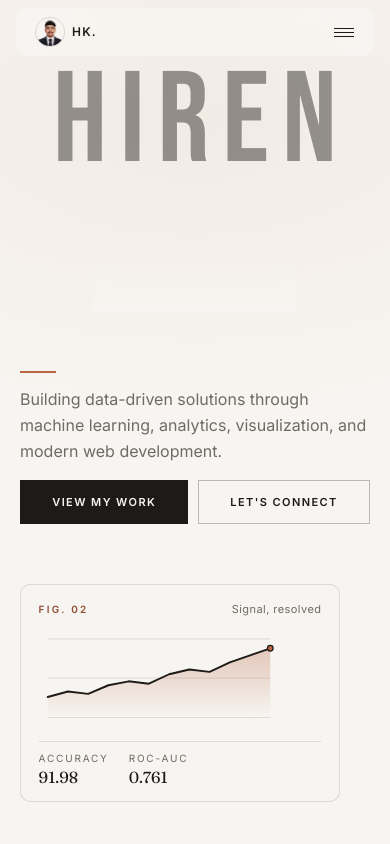
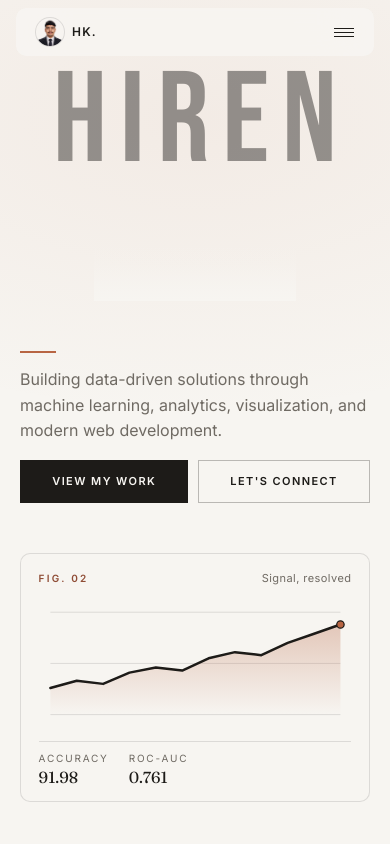
Before and after one commit to hiren223/hiren223.github.io, a React (Vite) app: page / in a window 390 px wide. Shown: the top 844 px of the page. Built offline with nearby package versions, Linux system fonts and the light colour scheme.

Commit message:
style: center align hero plate slot and adjust chart dimensions

```diff
--- a/src/components/portfolio/HeroSection.css
+++ b/src/components/portfolio/HeroSection.css
@@ -579,9 +579,14 @@ font-family: "Bebas Neue", sans-serif;
   .hk-hero__plate-slot {
     grid-column: 1;
     grid-row: 3;
-    justify-self: stretch;
+    justify-self: center;
     width: 100%;
-    max-width: 20rem;
+    max-width: 24rem;
+  }
+
+  .hk-plate__chart {
+    width: 100%;
+    height: auto;
   }
 }
 
```
